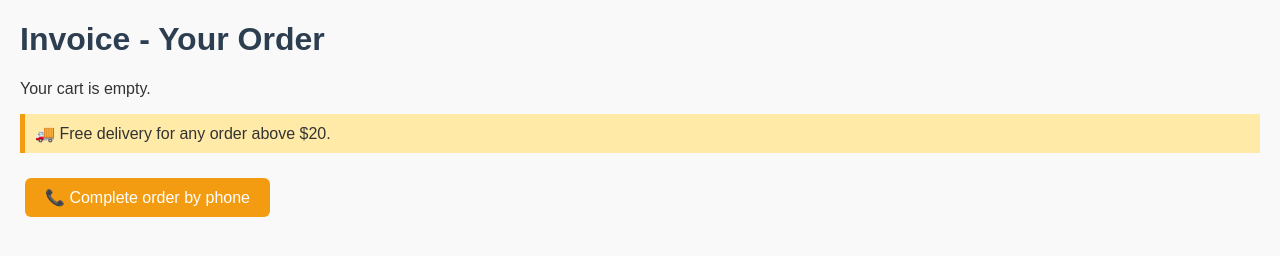
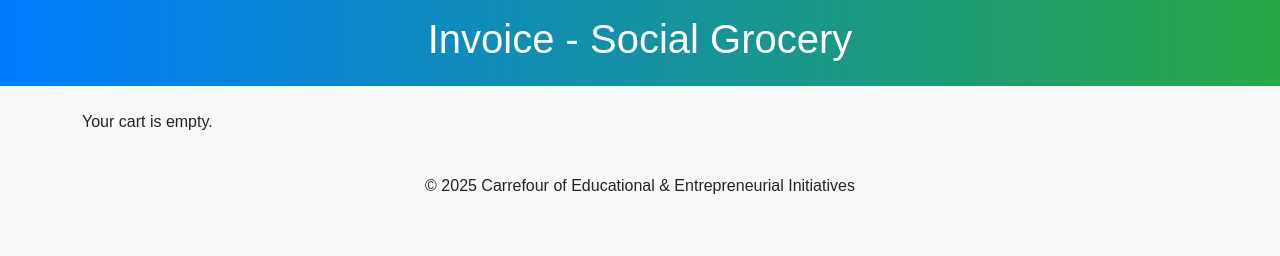
Before and after one commit to Code1deep/Onbl3, a plain HTML site: page invoice_en.html in a window 1280 px wide. Drawn offline with nearby package versions, Linux system fonts and the light colour scheme; files that its build step writes are made by us from their sources.

Commit message:
Update invoice_en.html

```diff
--- a/invoice_en.html
+++ b/invoice_en.html
@@ -2,88 +2,33 @@
 <html lang="en">
 <head>
   <meta charset="UTF-8">
-    <title>Invoice - Multi-Services Platform</title>
-    <link rel="stylesheet" href="assets/style.css">
-
+  <meta name="viewport" content="width=device-width, initial-scale=1.0">
+  <title>Invoice - Order</title>
+  <link href="https://cdn.jsdelivr.net/npm/bootstrap@5.3.0/dist/css/bootstrap.min.css" rel="stylesheet">
   <style>
-        body {
-            font-family: Arial, sans-serif;
-            margin: 20px;
-            background: #f9f9f9;
-        }
-        h1, h2 {
-            color: #2c3e50;
-        }
-        table {
-            width: 100%;
-            border-collapse: collapse;
-            margin: 20px 0;
-            background: white;
-            box-shadow: 0 2px 6px rgba(0,0,0,0.1);
-        }
-        table th, table td {
-            padding: 10px;
-            border: 1px solid #ddd;
-            text-align: center;
-        }
-        table th {
-            background: #3498db;
-            color: white;
-        }
-        .actions {
-            margin-top: 20px;
-        }
-        .actions button {
-            margin: 5px;
-            padding: 10px 20px;
-            font-size: 16px;
-            border: none;
-            border-radius: 6px;
-            cursor: pointer;
-        }
-        .pay-btn {
-            background: #27ae60;
-            color: white;
-        }
-        .clear-btn {
-            background: #e74c3c;
-            color: white;
-        }
-        .phone-btn {
-            background: #f39c12;
-            color: white;
-        }
-        .notice {
-            margin: 15px 0;
-            padding: 10px;
-            background: #ffeaa7;
-            border-left: 5px solid #f39c12;
-        }
+    body { background: #f9f9f9; font-family: Arial, sans-serif; }
+    header { background: linear-gradient(90deg,#007bff,#28a745); color:white; padding:15px; text-align:center; }
+    table { width:100%; border-collapse: collapse; margin:20px 0; }
+    th, td { border:1px solid #ddd; padding:8px; text-align:center; }
+    th { background:#007bff; color:white; }
+    .actions { margin-top:20px; text-align:center; }
+    .actions button { margin:5px; }
   </style>
 </head>
 <body>
+<header>
+  <h1>Invoice - Social Grocery</h1>
+</header>
 
-    <h1>Invoice - Your Order</h1>
+<div class="container my-4" id="invoice"></div>
 
-    <div id="invoice">
-        <!-- Generated by cart.js -->
-    </div>
-
-    <div class="notice">
-        🚚 Free delivery for any order above $20.
-    </div>
-
-    <div class="actions">
-        <button class="phone-btn" onclick="alert('Please confirm by calling 514 123 4567. Thank you!')">
-            📞 Complete order by phone
-        </button>
-    </div>
+<footer class="text-center p-3">
+  <p>&copy; 2025 Carrefour of Educational & Entrepreneurial Initiatives</p>
+</footer>
 
 <script src="assets/cart.js"></script>
 <script>
-        // Generate invoice on page load
-        window.onload = generateInvoice;
+  document.addEventListener("DOMContentLoaded", generateInvoice);
 </script>
-
 </body>
 </html>
```
Lines whose indentation alone changed are shown as unchanged.
